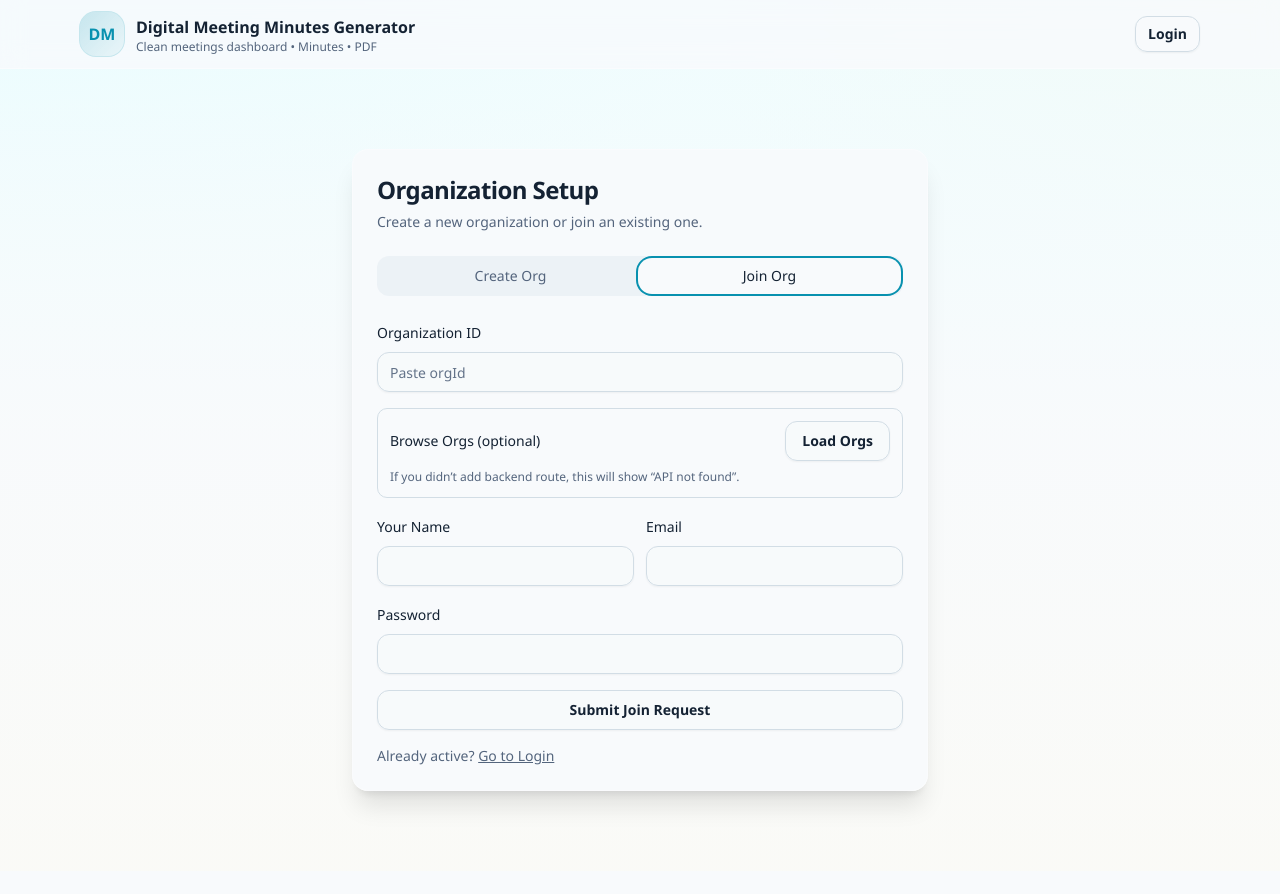
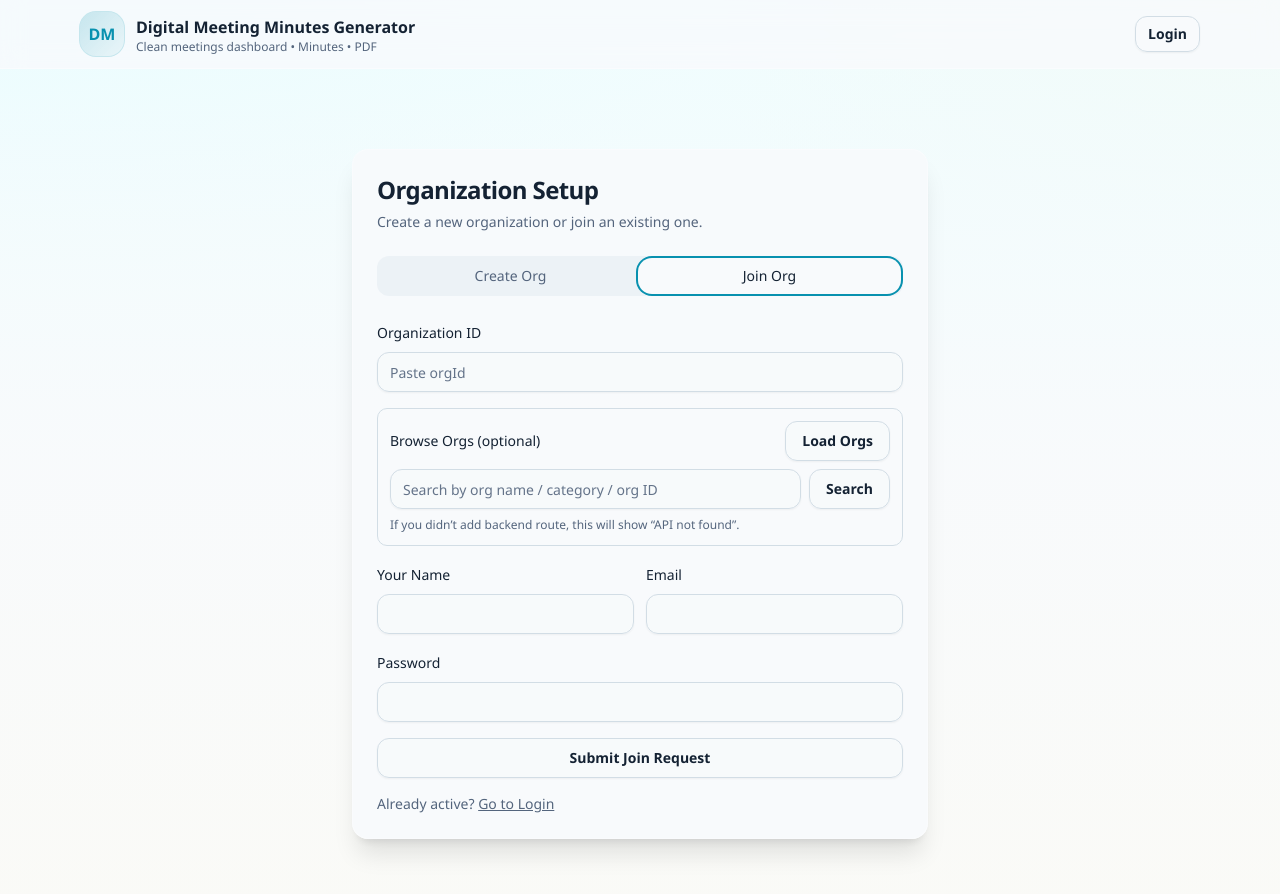
Before and after one commit to Sudhiksha16/minutes-meeting-generator, a React (Vite) app in the folder dmmg-frontend/: page /auth/org in a window 1280 px wide. Both pictures are taken after a click on the tab "Join Org". Shown: the top 894 px of the page. Before the commit the page ends 871 px from the top, so only its background shows below. Built offline with nearby package versions, Linux system fonts and the light colour scheme.

Commit message:
Added Search button while finding organization to join

```diff
--- a/dmmg-frontend/src/features/auth/OrgSetup.tsx
+++ b/dmmg-frontend/src/features/auth/OrgSetup.tsx
@@ -70,6 +70,7 @@ export default function OrgSetup() {
   // ✅ browse orgs (optional backend)
   const [orgs, setOrgs] = useState<OrgPublic[]>([]);
   const [loadingOrgs, setLoadingOrgs] = useState(false);
+  const [orgSearch, setOrgSearch] = useState("");
 
   function decodeOrgId(token: string): string | null {
     try {
@@ -153,6 +154,25 @@ export default function OrgSetup() {
       setLoadingOrgs(false);
     }
   }
+
+  async function onSearchOrgs() {
+    setMsg(null);
+    if (orgs.length === 0) {
+      await loadOrgs();
+    }
+  }
+
+  const filteredOrgs = useMemo(() => {
+    const q = orgSearch.trim().toLowerCase();
+    if (!q) return orgs;
+
+    return orgs.filter((o) => {
+      const name = o.name?.toLowerCase() ?? "";
+      const category = o.category?.toLowerCase() ?? "";
+      const id = o.id?.toLowerCase() ?? "";
+      return name.includes(q) || category.includes(q) || id.includes(q);
+    });
+  }, [orgs, orgSearch]);
 
   async function copy(text: string) {
     try {
@@ -288,9 +308,21 @@ export default function OrgSetup() {
                     {loadingOrgs ? "Loading..." : "Load Orgs"}
                   </Button>
                 </div>
-                {orgs.length > 0 ? (
+
+                <div className="flex flex-col gap-2 sm:flex-row">
+                  <Input
+                    value={orgSearch}
+                    onChange={(e) => setOrgSearch(e.target.value)}
+                    placeholder="Search by org name / category / org ID"
+                  />
+                  <Button variant="outline" onClick={onSearchOrgs} disabled={loadingOrgs}>
+                    Search
+                  </Button>
+                </div>
+
+                {filteredOrgs.length > 0 ? (
                   <div className="space-y-2">
-                    {orgs.map((o) => (
+                    {filteredOrgs.map((o) => (
                       <div
                         key={o.id}
                         className="flex flex-col gap-2 rounded-md bg-muted/30 p-2 sm:flex-row sm:items-center sm:justify-between"
@@ -313,7 +345,9 @@ export default function OrgSetup() {
                   </div>
                 ) : (
                   <div className="text-xs text-muted-foreground">
-                    If you didn’t add backend route, this will show “API not found”.
+                    {orgs.length === 0
+                      ? "If you didn’t add backend route, this will show “API not found”."
+                      : "No organizations found for your search."}
                   </div>
                 )}
               </div>
```
